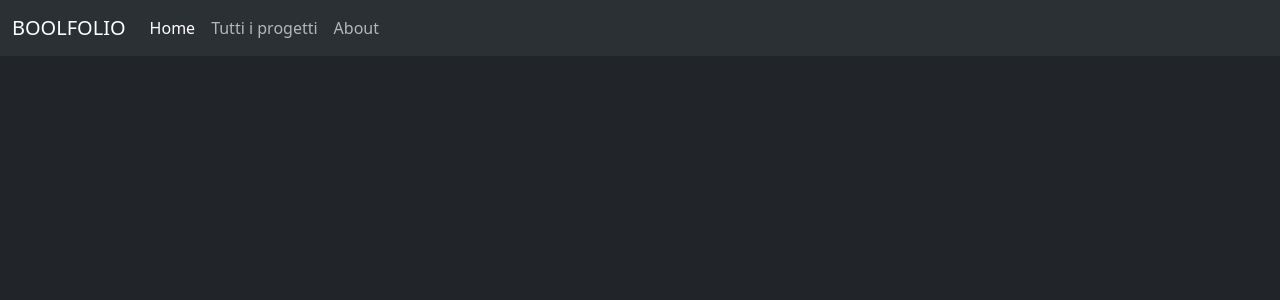
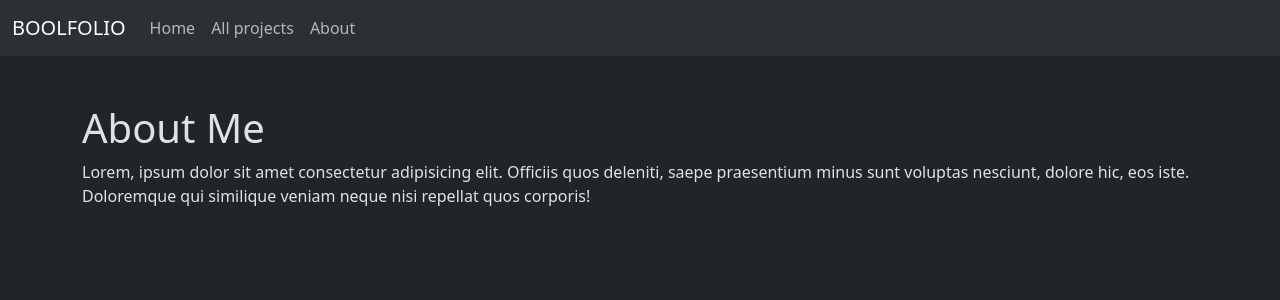
Before and after one commit to GiuliaSetti/vite-boolfolio, a Vue app: page /about in a window 1280 px wide. Shown: the top 300 px of the page. Built offline with nearby package versions, Linux system fonts and the light colour scheme.

Commit message:
feat: Homepage/Projects/About

```diff
--- a/src/components/AppHeader.vue
+++ b/src/components/AppHeader.vue
@@ -19,13 +19,13 @@ export default{
                 <div class="collapse navbar-collapse" id="navbarNav">
                     <ul class="navbar-nav">
                         <li class="nav-item">
-                            <a class="nav-link active" aria-current="page" href="#">Home</a>
+                            <router-link class="nav-link" :to="{name:'home'}">Home</router-link>
                         </li>
                         <li class="nav-item">
-                            <a class="nav-link" href="#">Tutti i progetti</a>
+                            <router-link class="nav-link" :to="{name:'projectList'}">All projects</router-link>
                         </li>
                         <li class="nav-item">
-                            <a class="nav-link" href="#">About</a>
+                            <router-link class="nav-link" :to="{name:'about'}">About</router-link>
                         </li>
                     </ul>
                 </div>
--- a/src/components/AppMain.vue
+++ b/src/components/AppMain.vue
@@ -11,6 +11,8 @@ export default {
   name: 'AppMain',
   data() {
     return {
+      apiURL: 'http://127.0.0.1:8000/api/projects',
+
       projects: [],
 
     }
@@ -20,15 +22,15 @@ export default {
     ProjectCard,
   },
 
-  created() {
-    this.getProjects();
+  mounted() {
+    this.getProjects(this.apiURL);
   },
 
 
   methods: {
-    getProjects() {
+    getProjects(apiURL) {
       //chiamata
-      axios.get('http://127.0.0.1:8000/api/projects').then(response => {
+      axios.get(apiURL).then(response => {
         // console.log(response.data.results);
         this.projects = response.data.results;
         // console.log(this.projects);
--- /dev/null
+++ b/src/pages/AppAbout.vue
@@ -0,0 +1,19 @@
+<script>
+
+export default{
+    name: 'AppAbout',
+}
+
+
+</script>
+
+
+<template>
+    <div class="container py-5">
+        <h1>About Me</h1>
+        <p>Lorem, ipsum dolor sit amet consectetur adipisicing elit. Officiis quos deleniti, saepe praesentium minus sunt voluptas nesciunt, dolore hic, eos iste. Doloremque qui similique veniam neque nisi repellat quos corporis!</p>
+    </div>
+</template>
+
+<style>
+</style>
--- a/src/pages/Homepage.vue
+++ b/src/pages/Homepage.vue
@@ -13,8 +13,8 @@ export default{
 </script>
 
 <template>
-    <div>
-        <h1>Ciao</h1>
+    <div class="container py-5">
+        <h1>Portfolio</h1>
     </div>
 </template>
 
--- a/src/pages/ProjectList.vue
+++ b/src/pages/ProjectList.vue
@@ -1,13 +1,61 @@
 <script>
+
+import axios from 'axios';
+
+import ProjectCard from '../components/ProjectCard.vue';
 
 export default{
     name: 'ProjectList',
+    data() {
+    return {
+      apiURL: 'http://127.0.0.1:8000/api/projects',
+
+      projects: [],
+
+    }
+  },
+
+  components: {
+    ProjectCard,
+  },
+
+  mounted() {
+    this.getProjects(this.apiURL);
+  },
+
+
+  methods: {
+    getProjects(apiURL) {
+      //chiamata
+      axios.get(apiURL).then(response => {
+        // console.log(response.data.results);
+        this.projects = response.data.results;
+        // console.log(this.projects);
+      })
+    }
+  }
 
 }
 
 
 </script>
 
-<template></template>
+<template>
+    <div class="container p-5">
+
+        <h1>All Projects</h1>
+
+        <hr>
+
+        <!-- project card -->
+        <div class="card_container d-flex gap-5 flex-wrap justify-content-center">
+
+            <div v-for="project in projects">
+                <ProjectCard :project="project"></ProjectCard>
+            </div>
+        </div>
+
+    </div>
+</template>
 
 <style></style>
--- a/src/router.js
+++ b/src/router.js
@@ -4,6 +4,12 @@ import {createRouter, createWebHistory} from 'vue-router';
 
 //importo il componente
 import Homepage from './pages/Homepage.vue';
+
+//import il componente dei progetti
+import ProjectList from './pages/ProjectList.vue';
+
+//about
+import AppAbout from './pages/AppAbout.vue'
 
 const router = createRouter({
     history: createWebHistory(),
@@ -16,6 +22,20 @@ const router = createRouter({
           //componente
           component: Homepage,
         },
+
+        //lista dei progetti
+        {
+            path:'/projects',
+            name: 'projectList',
+            component: ProjectList,
+        },
+
+        //about
+        {
+            path:'/about',
+            name: 'about',
+            component: AppAbout,
+        }
     ],
 
 });
```
